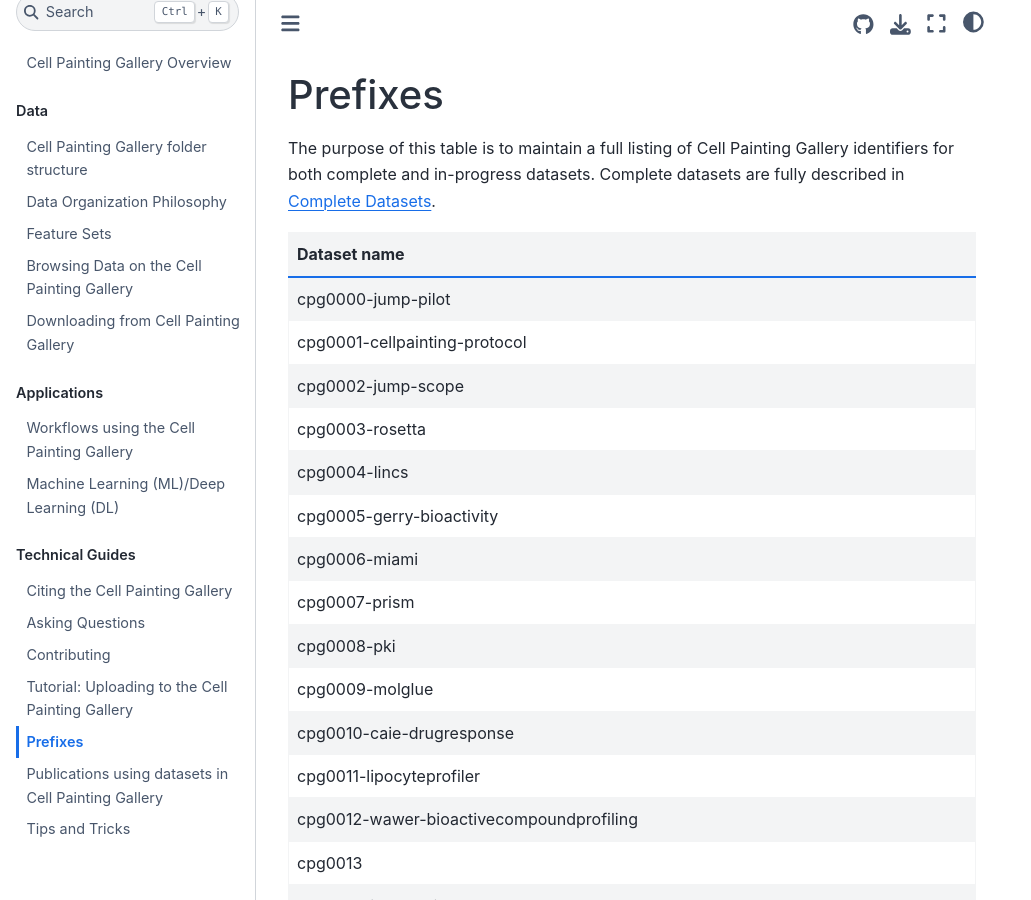
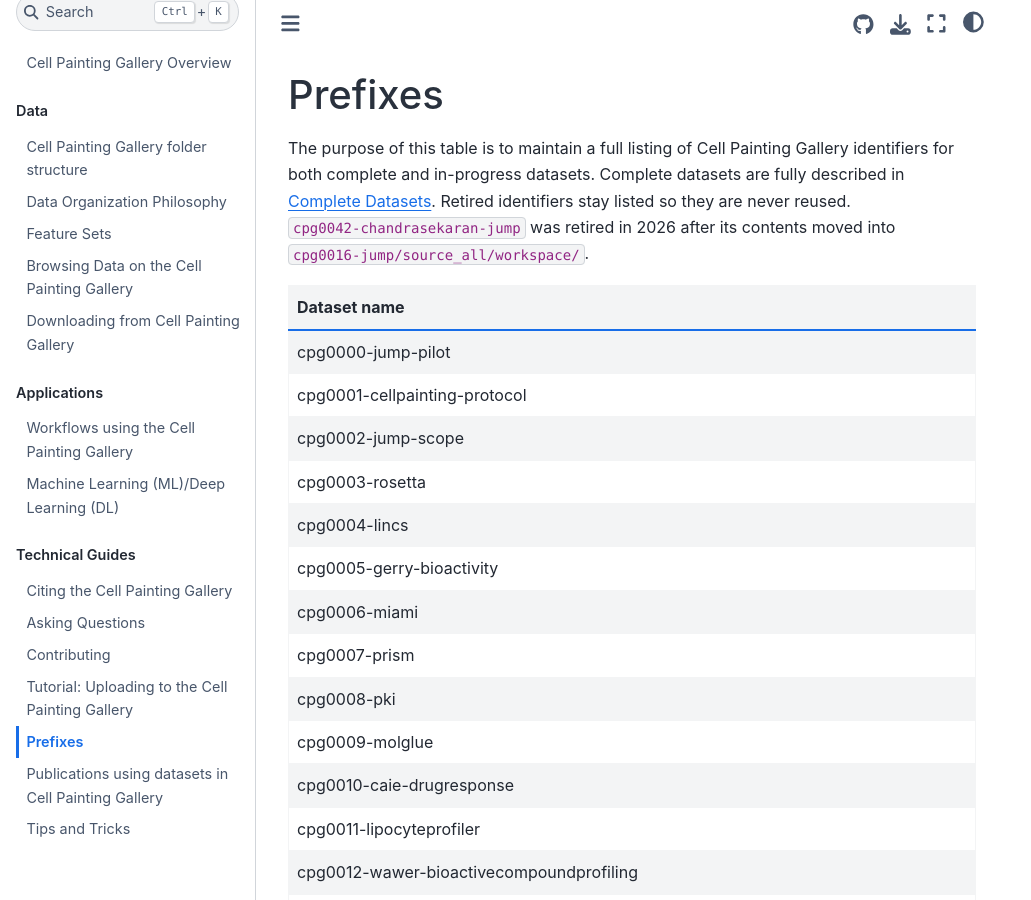
Before and after one commit to broadinstitute/cellpainting-gallery, a Jupyter Book: the page built from documentation/prefixes.md, in a window 1280 px wide and 900 px high. Shown: the whole window, without its empty margins (0-1031 px from the left). Built offline with Jupyter Book 1.0.4 settings and Sphinx 7.4.7 and the Sphinx Book theme 1.1.4, drawn with Linux system fonts in a browser that asks for light colours; pages that are not in the unit, such as notebooks, are missing from menus; some of the changed text lies outside the part shown.

Commit message:
Mark cpg0042-chandrasekaran-jump as retired
Its contents now live under cpg0016-jump/source_all/workspace/
(profiles_assembled, publication_data/2025_Chandrasekaran, publication_data/jump_rr).
Keep the identifier listed so it is never reused.

Co-Authored-By: Claude Opus 5.5 <noreply@anthropic.com>

```diff
--- a/documentation/prefixes.md
+++ b/documentation/prefixes.md
@@ -2,6 +2,8 @@
 
 The purpose of this table is to maintain a full listing of Cell Painting Gallery identifiers for both complete and in-progress datasets.
 Complete datasets are fully described in [Complete Datasets](complete_datasets.md).
+Retired identifiers stay listed so they are never reused.
+`cpg0042-chandrasekaran-jump` was retired in 2026 after its contents moved into `cpg0016-jump/source_all/workspace/`.
 
 | Dataset name                             |
 |------------------------------------------|
@@ -47,7 +49,7 @@ Complete datasets are fully described in [Complete Datasets](complete_datasets.m
 | cpg0039-garcia-fossa-livecellpainting    |
 | cpg0040-garcia-fossa-AgNP                |
 | cpg0041-pccma                            |
-| cpg0042-chandrasekaran-jump              |
+| cpg0042-chandrasekaran-jump (retired)    |
 | cpg0043-segmentation                     |
 | cpg0044-uhler-multicells                 |
 | cpg0045-ncats-mito                       |
```
